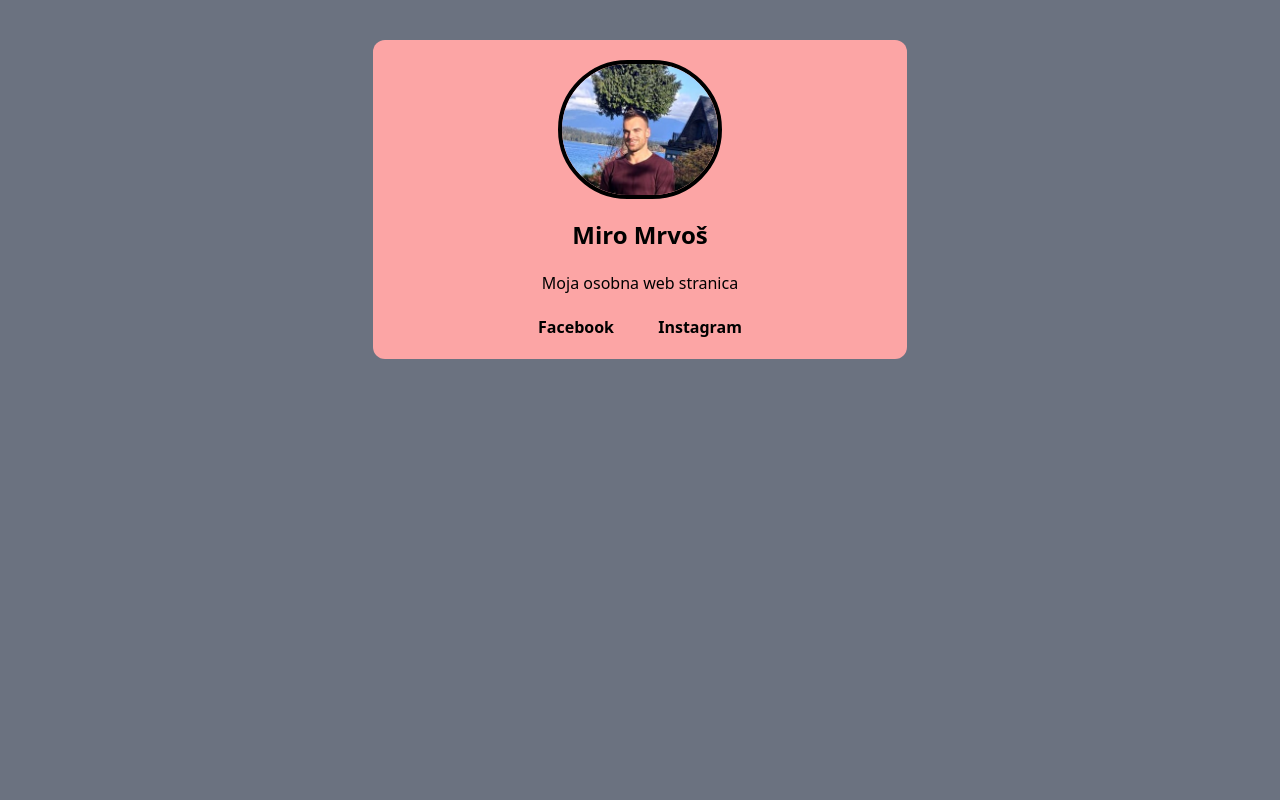
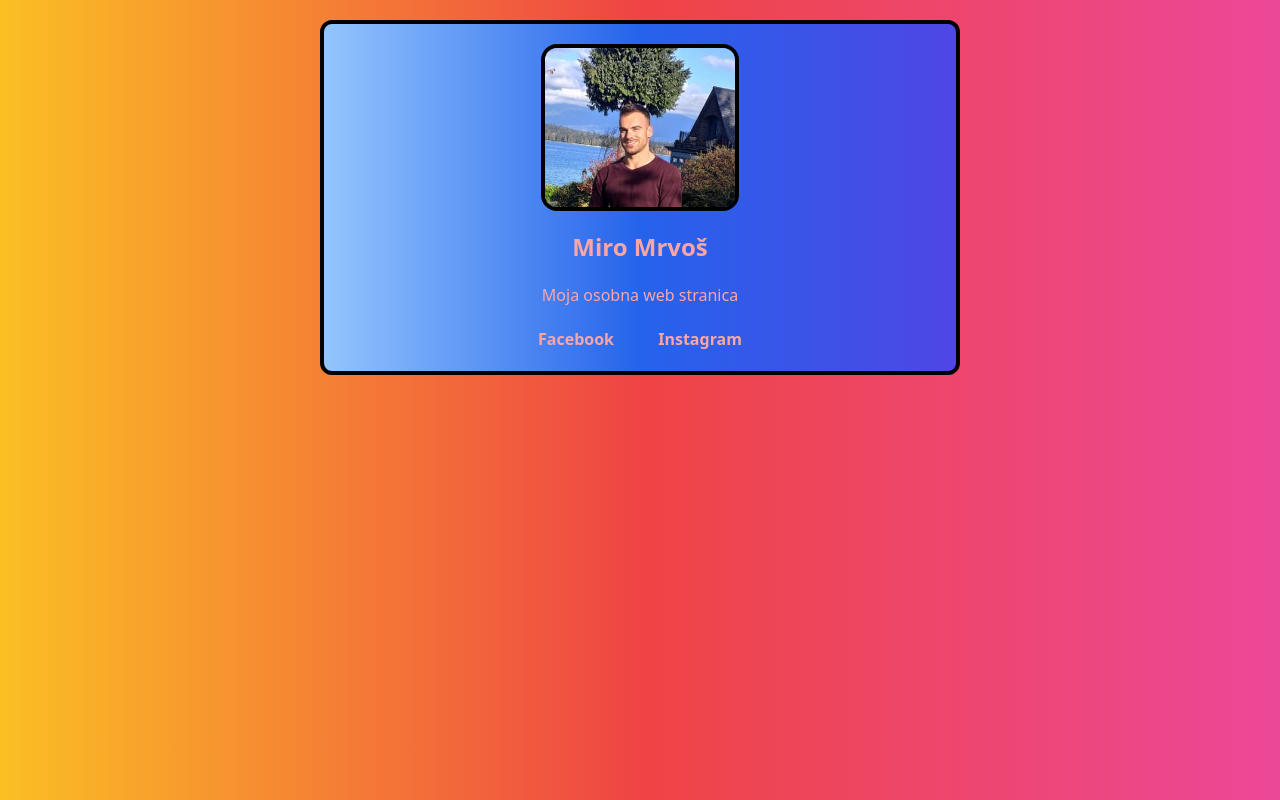
Before and after one commit to miromrvos/miromrvos.github.io, a plain HTML site: page index.html in a window 1280 px wide. Drawn offline with nearby package versions, Linux system fonts and the light colour scheme.

Commit message:
index.html

```diff
--- a/index.html
+++ b/index.html
@@ -10,14 +10,18 @@
 
 </head>
 
-<body class="text-center bg-gray-500">
-    <div class=" rounded-xl bg-red-300 w-5/12 mx-auto p-5 mt-10">
-        <img src="img/profilna.jpg" class=" border-4 border-black rounded-full w-4/12 mx-auto" />
-        <h1 class="text-2xl my-5 font-bold">Miro Mrvoš</h1>
+<body class="text-center   bg-gradient-to-r from-yellow-400 via-red-500 to-pink-500  ">
+    <div
+        class=" rounded-xl text-red-300 bg-gradient-to-r from-blue-300 via-blue-600 to-indigo-600 border-4 border-black w-6/12 mx-auto p-5 mt-5">
+        <img src="img/profilna.jpg" class=" border-4 border-black rounded-2xl w-4/12 mx-auto" />
+        <h1 class="text-2xl my-5 font-bold ">Miro Mrvoš</h1>
         <div class="my-5">Moja osobna web stranica</div>
         <a class="font-bold p-5   hover:bg-black hover:text-white" href="https://facebook.com/miromrvos">Facebook</a>
         <a class="font-bold p-5   hover:bg-black hover:text-white" href="https://instagram.com/miromrvos">Instagram</a>
+
     </div>
+
+
 </body>
 
 </html>
--- /dev/null
+++ b/main.css
@@ -0,0 +1,6 @@
+div.red{
+    background-color:red;
+}
+div.green{
+    background-color:green;
+}
```
Also changed, not shown: img/pozadina1.jpg (added).
